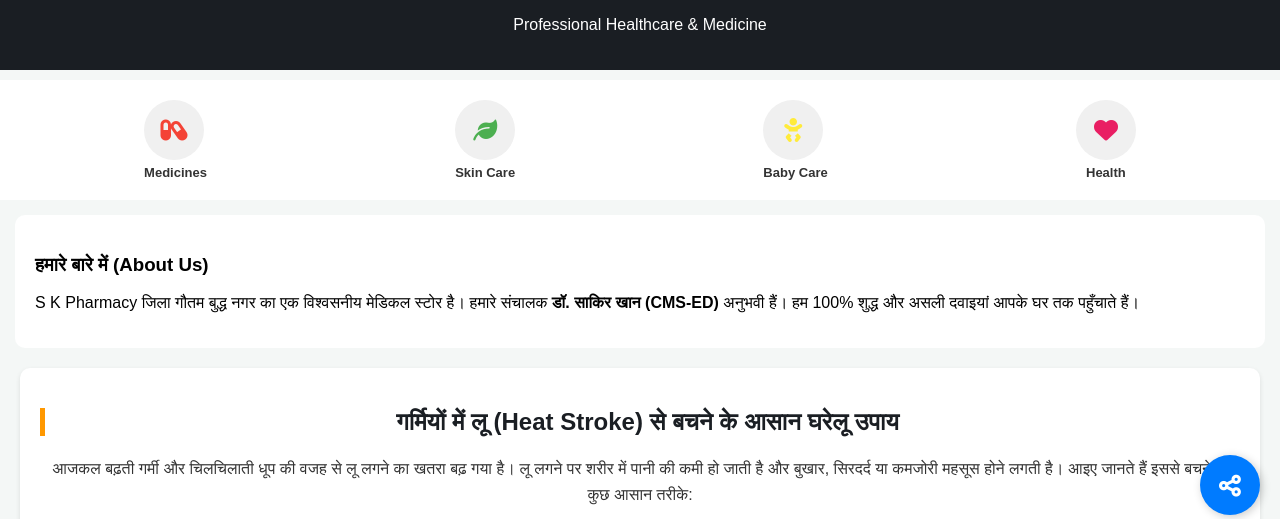
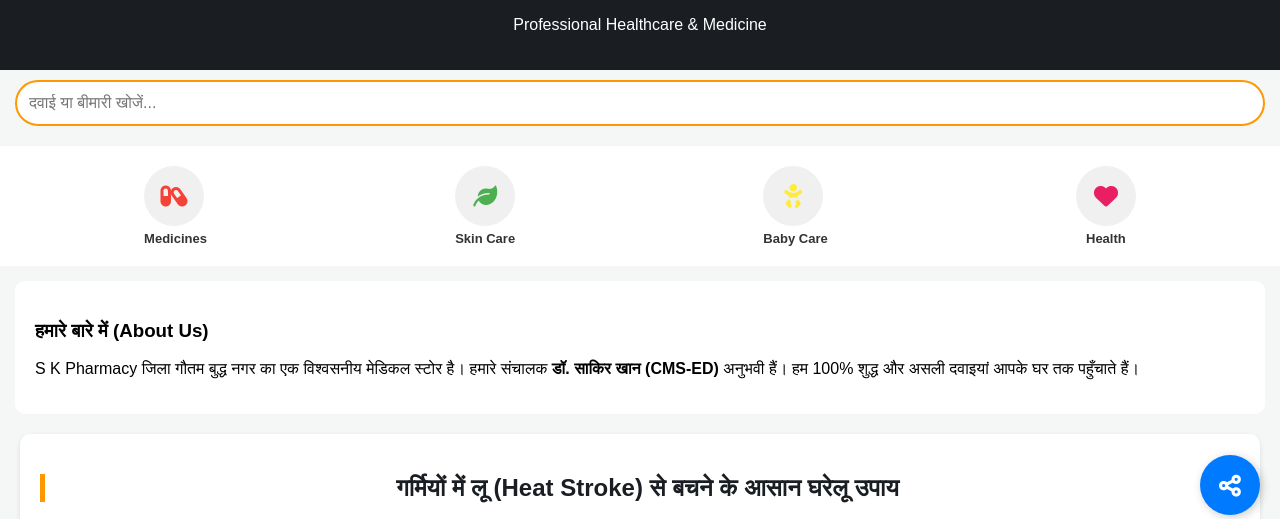
Before and after one commit to sakirkhangrnoida/sakirkhangrnoida.github.io, a plain HTML site: page index.html in a window 1280 px wide. Shown: the part 265-784 px from the top of the page. Drawn offline with Linux system fonts and the light colour scheme.

Commit message:
index.html

```diff
--- a/index.html
+++ b/index.html
@@ -46,6 +46,10 @@
         <h1>S K Pharmacy</h1>
         <p>Professional Healthcare & Medicine</p>
     </div>
+<div style="padding: 10px 15px; background: #f4f7f6;">
+    <input type="text" id="myInput" onkeyup="searchMedicine()" placeholder="दवाई या बीमारी खोजें..."
+    style="width:100%; padding:12px; border:2px solid #ff9800; border-radius:25px; outline:none; box-sizing: border-box; font-size: 16px; shadow: 0 2px 4px rgba(0,0,0,0.1);">
+</div>
 
     <div class="categories">
         <a href="medicines.html" class="cat-item">
@@ -108,6 +112,24 @@
             }
         }
     </script>
+<script>
+function searchMedicine() {
+  var input = document.getElementById("myInput");
+  var filter = input.value.toUpperCase();
+
+  // यह आपके पेज के सभी 'section', 'about-section' और 'cat-item' को ढूंढेगा
+  var items = document.querySelectorAll('section, .about-section, .cat-item');
+
+  items.forEach(function(item) {
+    var text = item.textContent || item.innerText;
+    if (text.toUpperCase().indexOf(filter) > -1) {
+      item.style.display = ""; // मैच होने पर दिखाओ
+    } else {
+      item.style.display = "none"; // मैच न होने पर छिपा दो
+    }
+  });
+}
+</script>
 
 </body>
 </html>
```
